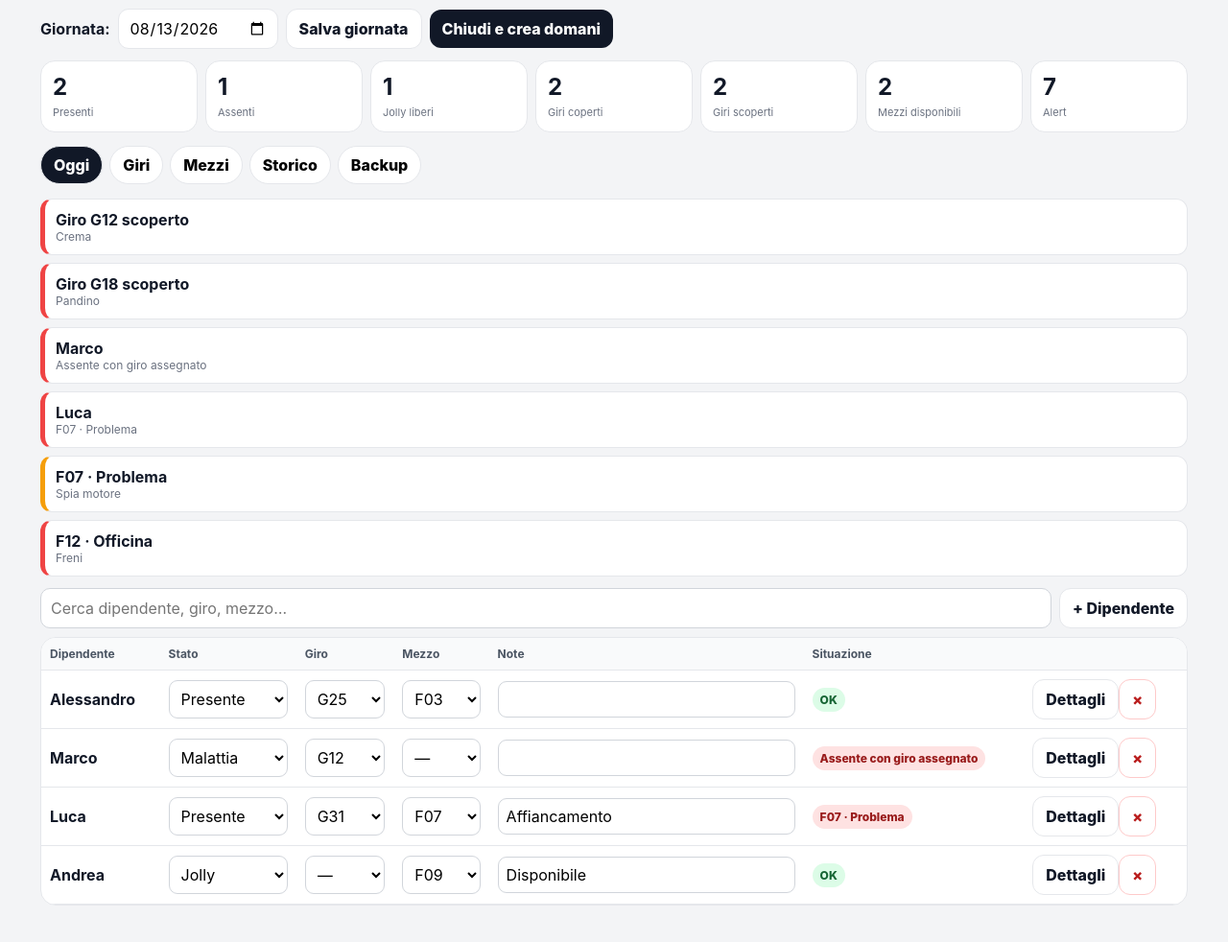
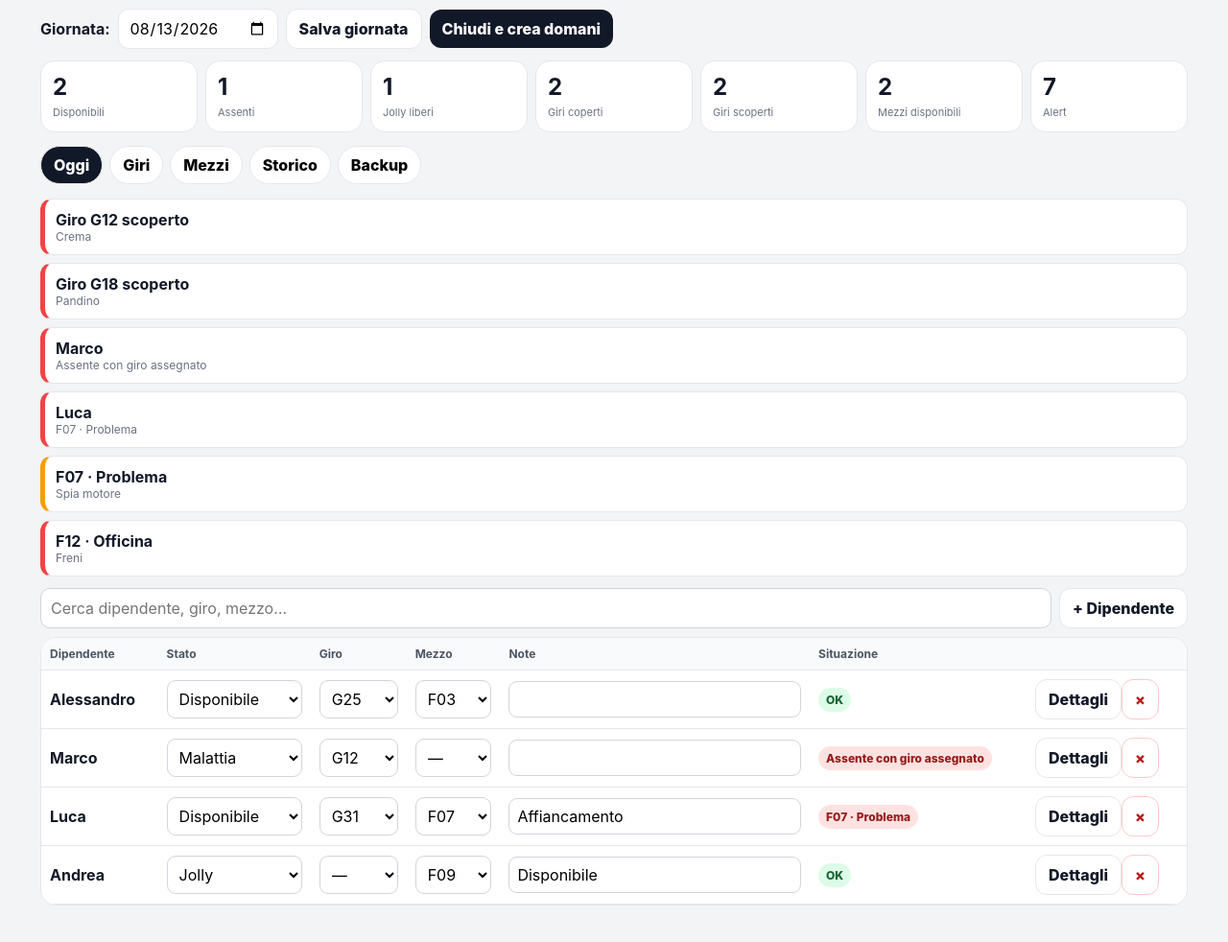
Before and after one commit to alessandromichele94-droid/alessandromichele94-droid.github.io, a plain HTML site: page index.html in a window 1280 px wide. Shown: the part 62-1044 px from the top of the page at 96% size. Drawn offline with Linux system fonts and the light colour scheme.

Commit message:
Add files via upload

```diff
--- a/index.html
+++ b/index.html
@@ -24,7 +24,8 @@
 .modal-bg{position:fixed;inset:0;background:rgba(17,24,39,.45);display:none;align-items:flex-end;justify-content:center;z-index:20}.modal-bg.show{display:flex}.modal{width:100%;max-width:640px;background:#fff;border-radius:20px 20px 0 0;padding:17px;max-height:90vh;overflow:auto}.modal h3{margin:0 0 12px}
 .form{display:grid;grid-template-columns:1fr 1fr;gap:9px}.full{grid-column:1/-1}.label{font-size:12px;color:#4b5563;margin-bottom:4px}.actions{display:flex;gap:8px;justify-content:flex-end;margin-top:14px}
 .notice{background:#eff6ff;color:#1e40af;border:1px solid #bfdbfe;border-radius:12px;padding:10px 12px;font-size:13px;margin:9px 0}.history-table{overflow:auto}
-@media(max-width:820px){.app{padding:10px 9px 70px}.top h1{font-size:23px}.stats{grid-template-columns:repeat(2,1fr)}.grid{grid-template-columns:1fr}.form{grid-template-columns:1fr}.full{grid-column:auto}.row{grid-template-columns:1fr}.quick{grid-template-columns:1fr 1fr}.quick .assign{grid-column:1/-1}.desktop-only{display:none}}
+.driver-cards{display:none;gap:9px}.driver-card{background:#fff;border:1px solid var(--line);border-radius:16px;padding:12px}.driver-card.status-disponibile{border-left:5px solid #22c55e}.driver-card.status-jolly{border-left:5px solid #f59e0b}.driver-card.status-ferie,.driver-card.status-malattia,.driver-card.status-riposo{border-left:5px solid #ef4444}.driver-head{display:flex;justify-content:space-between;align-items:center;gap:8px;margin-bottom:10px}.driver-head b{font-size:17px}.driver-controls{display:grid;grid-template-columns:1fr 1fr;gap:8px}.driver-controls .status-control{grid-column:1/-1}.control-label{font-size:11px;color:var(--muted);margin:0 0 3px}.driver-card select,.driver-card input{width:100%;padding:10px;border:1px solid #d1d5db;border-radius:10px;background:#fff}.driver-card .card-note{margin-top:8px}.driver-card .card-alert{margin-top:8px;display:flex;justify-content:space-between;align-items:center;gap:8px}
+@media(max-width:820px){.app{padding:10px 9px 70px}.top h1{font-size:23px}.stats{grid-template-columns:repeat(2,1fr)}.grid{grid-template-columns:1fr}.form{grid-template-columns:1fr}.full{grid-column:auto}.row{grid-template-columns:1fr}.quick{grid-template-columns:1fr 1fr}.quick .assign{grid-column:1/-1}.desktop-only{display:none}.driver-cards{display:grid}.drivers-table{display:none}.driver-controls{grid-template-columns:1fr 1fr}}
 </style>
 </head>
 <body>
@@ -41,7 +42,7 @@
   </div>
 
   <div class="stats">
-    <div class="stat"><b id="sPresenti">0</b><span>Presenti</span></div>
+    <div class="stat"><b id="sPresenti">0</b><span>Disponibili</span></div>
     <div class="stat"><b id="sAssenti">0</b><span>Assenti</span></div>
     <div class="stat"><b id="sJolly">0</b><span>Jolly liberi</span></div>
     <div class="stat"><b id="sCovered">0</b><span>Giri coperti</span></div>
@@ -64,7 +65,8 @@
       <input class="search" id="searchDriver" placeholder="Cerca dipendente, giro, mezzo…">
       <button class="btn light" id="addDriverBtn">+ Dipendente</button>
     </div>
-    <div class="card table-wrap">
+    <div id="driversCards" class="driver-cards"></div>
+    <div class="card table-wrap drivers-table">
       <table>
         <thead><tr><th>Dipendente</th><th>Stato</th><th>Giro</th><th>Mezzo</th><th>Note</th><th>Situazione</th><th></th></tr></thead>
         <tbody id="driversBody"></tbody>
@@ -144,15 +146,15 @@
 <script>
 (function(){
 'use strict';
-const STATUS=['Presente','Jolly','Ferie','Malattia','Riposo'];
+const STATUS=['Disponibile','Jolly','Ferie','Malattia','Riposo'];
 const VSTATUS=['Disponibile','Problema','Officina'];
-const ACTIVE=['Presente','Jolly'];
+const ACTIVE=['Disponibile','Jolly'];
 const demo={
  workDate:new Date().toISOString().slice(0,10),
  drivers:[
-  {id:1,name:'Alessandro',status:'Presente',route:'G25',vehicle:'F03',phone:'',note:''},
+  {id:1,name:'Alessandro',status:'Disponibile',route:'G25',vehicle:'F03',phone:'',note:''},
   {id:2,name:'Marco',status:'Malattia',route:'G12',vehicle:'',phone:'',note:''},
-  {id:3,name:'Luca',status:'Presente',route:'G31',vehicle:'F07',phone:'',note:'Affiancamento'},
+  {id:3,name:'Luca',status:'Disponibile',route:'G31',vehicle:'F07',phone:'',note:'Affiancamento'},
   {id:4,name:'Andrea',status:'Jolly',route:'',vehicle:'F09',phone:'',note:'Disponibile'}
  ],
  vehicles:[
@@ -179,12 +181,17 @@ function migrate(old){
  codes.forEach((c,i)=>{if(!s.routes.some(r=>r.code===c))s.routes.push({id:Date.now()+i,code:c,zone:'',active:true,priority:'Normale',note:''})});
  return s;
 }
+function normalizeStatuses(s){
+ if(s&&Array.isArray(s.drivers))s.drivers.forEach(d=>{if(d.status==='Disponibile')d.status='Disponibile'});
+ if(s&&s.history)Object.values(s.history).forEach(h=>{if(h&&Array.isArray(h.drivers))h.drivers.forEach(d=>{if(d.status==='Disponibile')d.status='Disponibile'})});
+ return s;
+}
 function loadState(){
  try{
   const v2=localStorage.getItem('lavagna_logistica_v2');
-  if(v2)return JSON.parse(v2);
+  if(v2)return normalizeStatuses(JSON.parse(v2));
   const v1=localStorage.getItem('lavagna_logistica_v1');
-  return v1?migrate(JSON.parse(v1)):clone(demo);
+  return v1?normalizeStatuses(migrate(JSON.parse(v1))):clone(demo);
  }catch(e){return clone(demo)}
 }
 function save(){try{localStorage.setItem('lavagna_logistica_v2',JSON.stringify(state));document.getElementById('storageInfo').textContent='Salvataggio locale attivo.'}catch(e){document.getElementById('storageInfo').textContent='Salvataggio locale non disponibile.'}}
@@ -194,7 +201,7 @@ function routeAssignments(code){
 }
 function driverIssue(d){
  if(['Malattia','Ferie','Riposo'].includes(d.status)&&d.route)return {t:'Assente con giro assegnato',l:'bad'};
- if(d.status==='Presente'&&!d.route)return {t:'Presente senza giro',l:'warn'};
+ if(d.status==='Disponibile'&&!d.route)return {t:'Presente senza giro',l:'warn'};
  if(d.status==='Jolly'&&d.route)return {t:'Jolly impiegato',l:'info'};
  if(d.route&&routeAssignments(d.route).length>1)return {t:'Giro assegnato a 2 persone',l:'bad'};
  if(d.vehicle){
@@ -230,7 +237,7 @@ function stats(){
  const covered=actRoutes.filter(r=>routeAssignments(r.code).length===1).length;
  const open=actRoutes.filter(r=>routeAssignments(r.code).length===0).length;
  return {
-  presenti:state.drivers.filter(d=>d.status==='Presente').length,
+  presenti:state.drivers.filter(d=>d.status==='Disponibile').length,
   assenti:state.drivers.filter(d=>['Malattia','Ferie','Riposo'].includes(d.status)).length,
   jolly:state.drivers.filter(d=>d.status==='Jolly'&&!d.route).length,
   covered,open,
@@ -257,6 +264,7 @@ function renderDrivers(){
  const rows=state.drivers.filter(d=>[d.name,d.status,d.route,d.vehicle,d.note].join(' ').toLowerCase().includes(q));
  const rc=state.routes.filter(r=>r.active).map(r=>r.code);
  const vc=state.vehicles.map(v=>v.code);
+
  document.getElementById('driversBody').innerHTML=rows.map(d=>{
   const x=driverIssue(d);
   return `<tr>
@@ -269,6 +277,48 @@ function renderDrivers(){
    <td style="white-space:nowrap"><button class="btn light edit-driver" data-id="${d.id}">Dettagli</button><button class="btn danger del-driver" data-id="${d.id}">×</button></td>
   </tr>`;
  }).join('')||'<tr><td colspan="7">Nessun risultato.</td></tr>';
+
+ document.getElementById('driversCards').innerHTML=rows.map(d=>{
+  const x=driverIssue(d);
+  const cls='status-'+String(d.status||'').toLowerCase();
+  return `<div class="driver-card ${cls}">
+    <div class="driver-head">
+      <b>${esc(d.name)}</b>
+      <button class="btn light edit-driver" data-id="${d.id}">Dettagli</button>
+    </div>
+
+    <div class="driver-controls">
+      <div class="status-control">
+        <div class="control-label">STATO</div>
+        <select onchange="inlineChange(${d.id},'status',this.value)">
+          ${option(STATUS,d.status,false)}
+        </select>
+      </div>
+      <div>
+        <div class="control-label">GIRO</div>
+        <select onchange="inlineChange(${d.id},'route',this.value)">
+          ${option(rc,d.route,true)}
+        </select>
+      </div>
+      <div>
+        <div class="control-label">MEZZO</div>
+        <select onchange="inlineChange(${d.id},'vehicle',this.value)">
+          ${option(vc,d.vehicle,true)}
+        </select>
+      </div>
+    </div>
+
+    <div class="card-note">
+      <div class="control-label">NOTE</div>
+      <input value="${esc(d.note||'')}" placeholder="Aggiungi nota…" onchange="inlineChange(${d.id},'note',this.value)">
+    </div>
+
+    <div class="card-alert">
+      <span class="badge ${x.l}">${esc(x.t)}</span>
+      <button class="btn danger del-driver" data-id="${d.id}">Elimina</button>
+    </div>
+  </div>`;
+ }).join('')||'<div class="notice">Nessun dipendente trovato.</div>';
 }
 function renderRoutes(){
  const activeDrivers=state.drivers.filter(d=>ACTIVE.includes(d.status));
@@ -315,13 +365,13 @@ function showHistory(){
  const active=snap.routes.filter(r=>r.active);
  const assignments=code=>snap.drivers.filter(x=>x.route===code&&ACTIVE.includes(x.status));
  const covered=active.filter(r=>assignments(r.code).length===1).length,open=active.filter(r=>assignments(r.code).length===0).length;
- document.getElementById('historyView').innerHTML=`<div class="history-card"><h3 style="margin-top:0">${esc(d)}</h3><div class="row"><div><b>${snap.drivers.filter(x=>x.status==='Presente').length}</b><div class="small">Presenti</div></div><div><b>${covered}/${active.length}</b><div class="small">Giri coperti · ${open} scoperti</div></div></div></div>
+ document.getElementById('historyView').innerHTML=`<div class="history-card"><h3 style="margin-top:0">${esc(d)}</h3><div class="row"><div><b>${snap.drivers.filter(x=>x.status==='Disponibile').length}</b><div class="small">Presenti</div></div><div><b>${covered}/${active.length}</b><div class="small">Giri coperti · ${open} scoperti</div></div></div></div>
  <div class="card history-table" style="margin-top:9px"><table><thead><tr><th>Dipendente</th><th>Stato</th><th>Giro</th><th>Mezzo</th><th>Note</th></tr></thead><tbody>${snap.drivers.map(x=>`<tr><td>${esc(x.name)}</td><td>${esc(x.status)}</td><td>${esc(x.route||'—')}</td><td>${esc(x.vehicle||'—')}</td><td>${esc(x.note||'')}</td></tr>`).join('')}</tbody></table></div>`;
 }
 function render(){renderStats();renderAlerts();renderDrivers();renderRoutes();renderVehicles();renderHistory();save()}
 function fillSelect(el,vals,current,empty){el.innerHTML=option(vals,current,empty)}
 function openDriver(id=null){
- editDriver=id;const d=id?state.drivers.find(x=>x.id===id):{name:'',status:'Presente',route:'',vehicle:'',phone:'',note:''};
+ editDriver=id;const d=id?state.drivers.find(x=>x.id===id):{name:'',status:'Disponibile',route:'',vehicle:'',phone:'',note:''};
  document.getElementById('driverTitle').textContent=id?'Modifica dipendente':'Nuovo dipendente';
  document.getElementById('dName').value=d.name;fillSelect(document.getElementById('dStatus'),STATUS,d.status,false);fillSelect(document.getElementById('dRoute'),state.routes.filter(r=>r.active).map(r=>r.code),d.route,true);fillSelect(document.getElementById('dVehicle'),state.vehicles.map(v=>v.code),d.vehicle,true);document.getElementById('dPhone').value=d.phone||'';document.getElementById('dNote').value=d.note||'';document.getElementById('driverModal').classList.add('show');
 }
```
